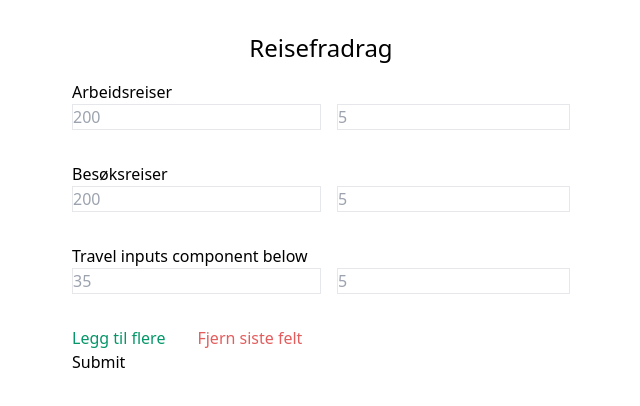
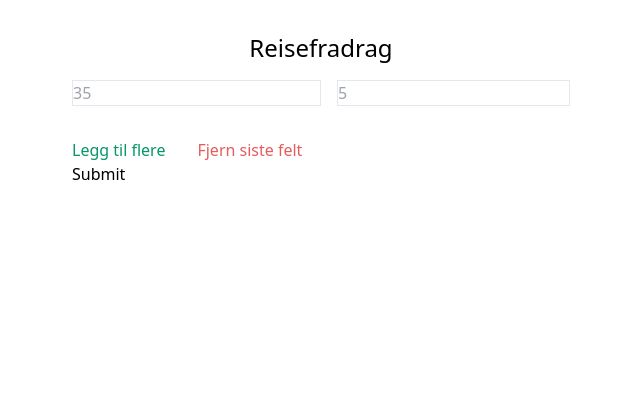
Before and after one commit to Skulsta/reisefradrag, a Vue app: page / in a window 1280 px wide. Shown: the top 406 px of the page, without its empty margins (319-959 px from the left). Built offline with nearby package versions, Linux system fonts and the light colour scheme.

Commit message:
Shit works.

```diff
--- a/src/views/TravelDeduction/TravelInputs.vue
+++ b/src/components/TravelInputs.vue
@@ -34,25 +34,23 @@
   </div>
 </template>
 <script>
-import { ref } from "vue";
-// import InputField from "../../components/InputField.vue";
+import { defineComponent, ref, toRaw } from "vue";
 
-export default {
-  //   components: { InputField },
+export default defineComponent({
   setup() {
-    const variations = ref([{ km: "", times: "" }]);
+    const variations = ref([{ km: "", antall: "" }]);
 
-    const updateArray = (value, counter) => {
+    const updateArray = function(value, counter) {
       value.target.name.match("km")
-        ? (variations.value[counter].km = value.target.value)
-        : (variations.value[counter].times = value.target.value);
-      console.log(variations.value);
+        ? (variations.value[counter].km = parseInt(value.target.value))
+        : (variations.value[counter].antall = parseInt(value.target.value));
+      this.$emit("toParent", toRaw(variations.value));
     };
 
     const addVariation = () => {
       variations.value.push({
         km: "",
-        times: "", // TODO Fetch the main price to make it more conventient to enter variations that doesn't impact the price
+        antall: "", // TODO Fetch the main price to make it more conventient to enter variations that doesn't impact the price
       });
     };
 
@@ -67,5 +65,5 @@ export default {
       updateArray,
     };
   },
-};
+});
 </script>
--- a/src/views/TravelDeduction/TravelDeduction.vue
+++ b/src/views/TravelDeduction/TravelDeduction.vue
@@ -5,52 +5,7 @@
       <p v-if="travelDeduction">Here you go: {{ travelDeduction }}</p>
 
       <form action="submit" @submit.prevent="(e) => submit(e)">
-        <label>Arbeidsreiser</label>
-        <div class="grid grid-cols-2 mb-8 space-x-4">
-          <input
-            class="border"
-            label="km"
-            v-model="workKm"
-            name="km"
-            type="number"
-            placeholder="200"
-          />
-          <input
-            class="border"
-            label="Antall"
-            v-model="workTimes"
-            name="times"
-            type="number"
-            placeholder="5"
-          />
-        </div>
-        <label>Besøksreiser</label>
-        <div class="grid grid-cols-2 mb-8 space-x-4">
-          <input
-            class="border"
-            label="km"
-            v-model="visitKm"
-            name="km"
-            type="number"
-            placeholder="200"
-          />
-          <input
-            class="border"
-            label="Antall"
-            v-model="visitTimes"
-            name="times"
-            type="number"
-            placeholder="5"
-          />
-        </div>
-        <p>Travel inputs component below</p>
-        <travel-inputs
-          @updateArray="
-            {
-              updateArray();
-            }
-          "
-        />
+        <travel-inputs @toParent="handler" />
         <button>Submit</button>
       </form>
     </div>
@@ -59,7 +14,7 @@
 <script>
 import { ref } from "vue";
 // import InputField from "../../components/InputField.vue";
-import TravelInputs from "./TravelInputs.vue";
+import TravelInputs from "../../components/TravelInputs.vue";
 export default {
   components: {
     TravelInputs,
@@ -67,40 +22,20 @@ export default {
   },
   setup() {
     let travelDeduction = ref("");
-    const workTravels = ref([{ km: "", times: "" }]);
+    let workTravels;
     let workKm = ref();
     let workTimes = ref();
     let visitKm = ref();
     let visitTimes = ref();
     let request;
-    const variations = ref([{ km: "", times: "" }]);
 
-    const updateArray = (value, counter) => {
-      value.target.name.match("km")
-        ? (variations.value[counter].km = value.target.value)
-        : (variations.value[counter].times = value.target.value);
-      console.log(variations.value);
+    const handler = (value) => {
+      workTravels = value;
     };
 
-    const addVariation = () => {
-      variations.value.push({
-        km: "",
-        times: "", // TODO Fetch the main price to make it more conventient to enter variations that doesn't impact the price
-      });
-    };
-
-    const removeVariation = (counter) => {
-      variations.value.splice(counter, 1);
-    };
-
-    const getTravelInputs = () => {};
-
     const submit = () => {
-      getTravelInputs();
       request = {
-        arbeidsreiser: [
-          { km: parseInt(workKm.value) || 0, antall: workTimes.value || 0 },
-        ],
+        arbeidsreiser: workTravels,
         besoeksreiser: [
           { km: visitKm.value || 0, antall: visitTimes.value || 0 },
         ],
@@ -130,13 +65,9 @@ export default {
           travelDeduction.value = data.reisefradrag;
         })
         .catch((error) => {
-          // Display error message to the user if this happens
           console.error("There was an error!", error);
         });
     };
-
-    // call on submit with values
-    // calculateDeduction();
 
     return {
       travelDeduction,
@@ -147,10 +78,7 @@ export default {
       visitTimes,
       TravelInputs,
       workTravels,
-      addVariation,
-      removeVariation,
-      updateArray,
-      //   InputField,
+      handler,
     };
   },
 };
```
